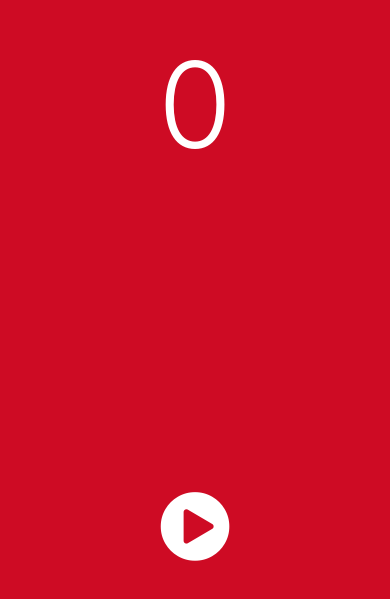
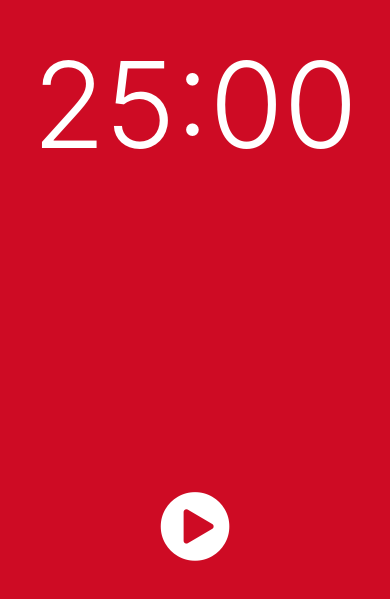
Before and after one commit to wanted7751/tomatoapp, a React Native app: screen / in a window 390 px wide. Shown: the part 107-706 px from the top of the page. Built offline with nearby package versions, Linux system fonts and the light colour scheme.

Commit message:
15. Turning seconds into minutes and success

```diff
--- a/components/Timer/presenter.js
+++ b/components/Timer/presenter.js
@@ -2,7 +2,18 @@ import React, { Component } from "react";
 import { View, Text, StyleSheet, StatusBar } from 'react-native';
 import Button from "../../Button";
 
+function formatTime(time) {
+    var minutes = Math.floor(time / 60);
+    time -= minutes * 60;
 
+    var seconds = parseInt(time % 60, 10);
+
+    return `${minutes < 10 ? `0${minutes}` : minutes}:${seconds < 10
+        ? `0${seconds}`
+        : seconds}`;
+
+
+}
 
 class Timer extends Component {
 
@@ -33,10 +44,11 @@ class Timer extends Component {
             restartTimer,
             addSecond
          } = this.props
+
         return <View style={styles.container}>
             <StatusBar barStyle="light-content" />
             <View style={styles.upper}>
-                <Text style={styles.timer}>{this.props.elapsedTime}</Text>
+                <Text style={styles.timer}>{formatTime( timerDuration - elapsedTime )}</Text>
             </View>
             <View style={styles.lower}>
                 {!isPlaying ? (
--- a/reducer.js
+++ b/reducer.js
@@ -82,7 +82,8 @@ function applyAddSecond(state) {
   }else{
       return{
           ...state,
-          isPlaying: false
+          isPlaying: false,
+          elapsedTime:0
       }
   }
 }
```
